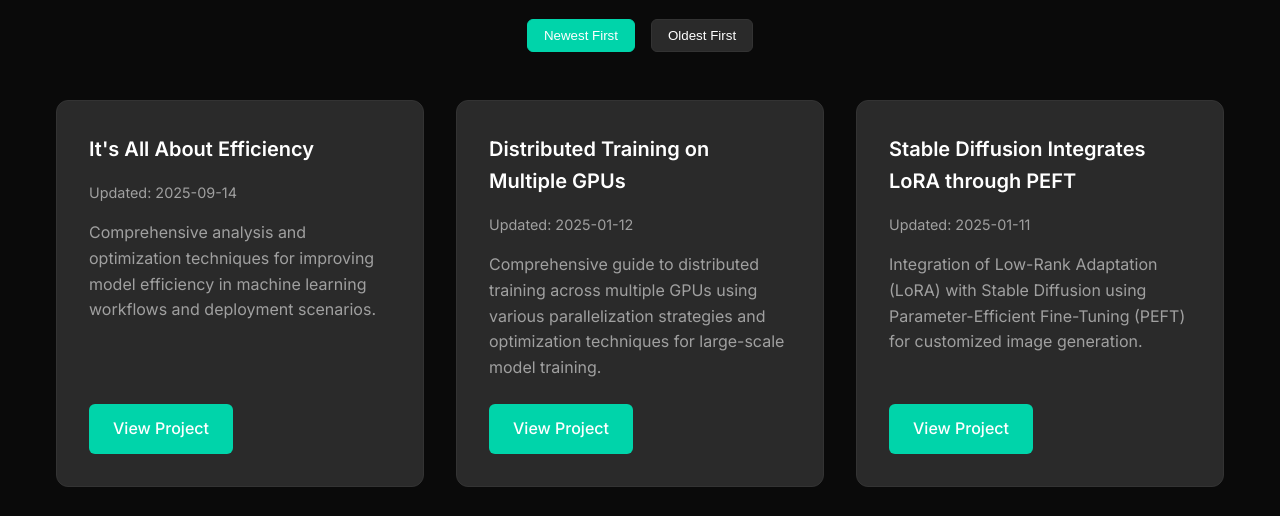
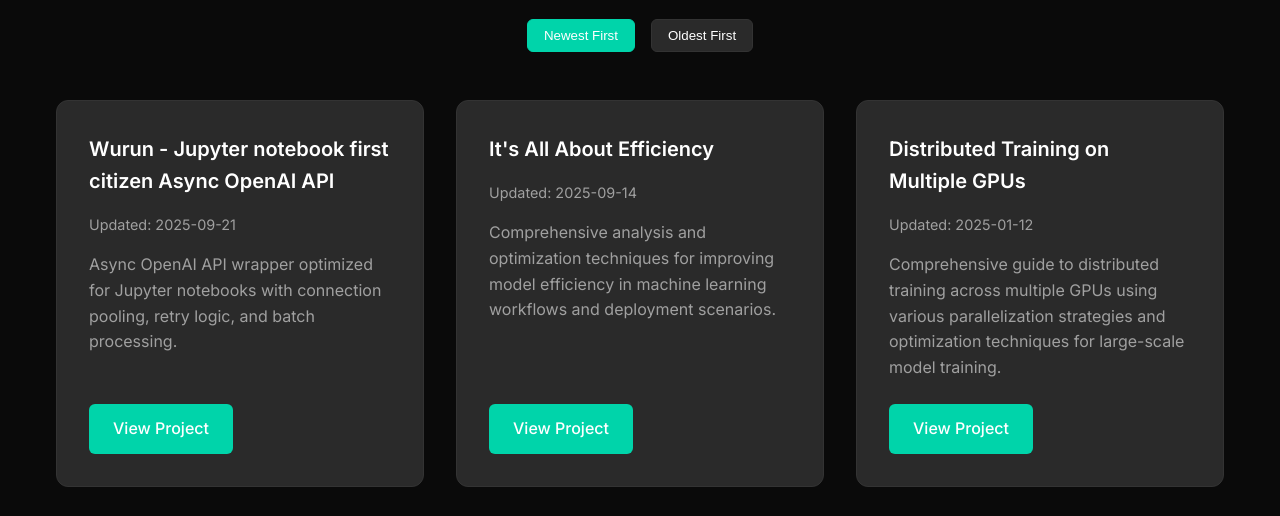
Before and after one commit to SkywardAI/skywardai_org, a plain HTML site: page projects.html in a window 1280 px wide. Shown: the part 275-791 px from the top of the page. Drawn offline with Linux system fonts and the light colour scheme.

Commit message:
update project
Signed-off-by: tifa <tifa@elsas-MacBook-Pro.local>

```diff
--- a/projects.html
+++ b/projects.html
@@ -277,6 +277,12 @@
         // All Projects Configuration (latest first)
         const allProjects = [
             {
+                title: "Wurun - Jupyter notebook first citizen Async OpenAI API",
+                description: "Async OpenAI API wrapper optimized for Jupyter notebooks with connection pooling, retry logic, and batch processing.",
+                link: "https://aisuko.github.io/wurun/",
+                date: "2025-09-21"
+            },
+            {
                 title: "It's All About Efficiency",
                 description: "Comprehensive analysis and optimization techniques for improving model efficiency in machine learning workflows and deployment scenarios.",
                 link: "https://www.kaggle.com/writeups/aisuko/its-all-about-efficiency#3281990",
```
Also changed, not shown: 1 other file.
